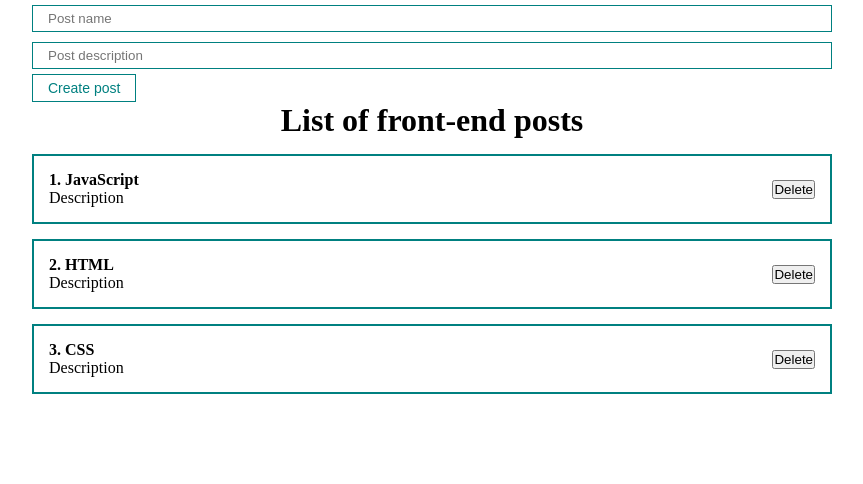
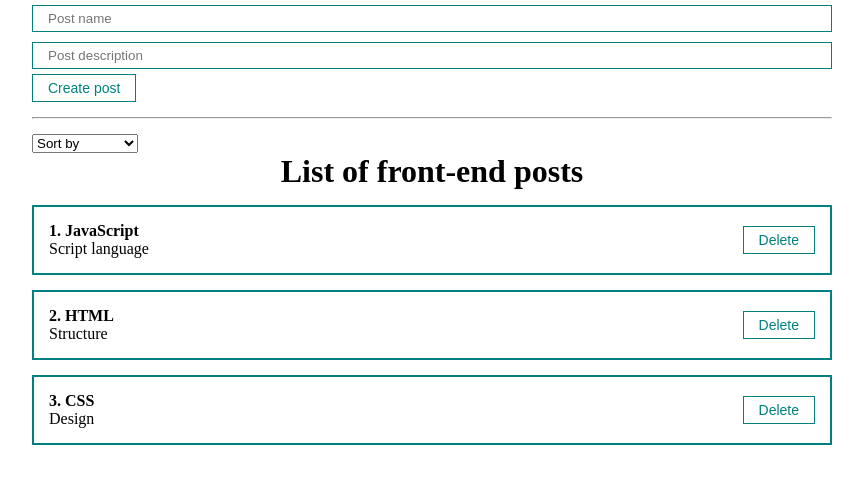
Before and after one commit to MaximEsin/Blog, a React (Create React App) app: page / in a window 1280 px wide. Shown: the top 484 px of the page, without its empty margins (208-1071 px from the left). Built offline with nearby package versions, Linux system fonts and the light colour scheme; the HTML template or start-up script is replaced by a standard one.

Commit message:
Sorting + new components

```diff
--- a/src/App.js
+++ b/src/App.js
@@ -2,35 +2,56 @@ import React from "react";
 import PostList from "./components/PostList";
 import "./styles/App.css";
 import { useState } from "react";
-import MyButton from "./components/UI/button/MyButton";
-import MyInput from "./components/UI/input/MyInput";
+import PostForm from "./components/PostForm";
+import MySelect from "./components/UI/select/MySelect";
 
 function App() {
   const [posts, setPosts] = useState([
-    { id: 1, title: "JavaScript", body: "Description" },
-    { id: 2, title: "HTML", body: "Description" },
-    { id: 3, title: "CSS", body: "Description" },
+    { id: 1, title: "JavaScript", body: "Script language" },
+    { id: 2, title: "HTML", body: "Structure" },
+    { id: 3, title: "CSS", body: "Design" },
   ]);
 
-  const [title, setTitle] = useState("");
+  const [selectedSort, setSelectedSort] = useState("");
 
-  const addNewPost = (e) => {
-    e.preventDefault();
+  const createPost = (newPost) => {
+    setPosts([...posts, newPost]);
+  };
+
+  // We get post from children component
+  const removePost = (post) => {
+    setPosts(posts.filter((p) => p.id !== post.id));
+  };
+
+  const sortPosts = (sort) => {
+    setSelectedSort(sort);
+    setPosts([...posts].sort((a, b) => a[sort].localeCompare(b[sort])));
   };
 
   return (
     <div className="App">
-      <form>
-        <MyInput
-          value={title}
-          onChange={(e) => setTitle(e.target.value)}
-          type="text"
-          placeholder="Post name"
+      <PostForm create={createPost} />
+      <hr style={{ margin: "15px 0" }} />
+      <div>
+        <MySelect
+          value={selectedSort}
+          onChange={sortPosts}
+          defaultValue="Sort by"
+          options={[
+            { value: "title", name: "By name" },
+            { value: "body", name: "By description" },
+          ]}
         />
-        <MyInput type="text" placeholder="Post description" />
-        <MyButton onClick={addNewPost}>Create post</MyButton>
-      </form>
-      <PostList posts={posts} title={"List of front-end posts"} />
+      </div>
+      {posts.length !== 0 ? (
+        <PostList
+          remove={removePost}
+          posts={posts}
+          title={"List of front-end posts"}
+        />
+      ) : (
+        <h1 style={{ textAlign: "center" }}>Posts not found!</h1>
+      )}
     </div>
   );
 }
--- /dev/null
+++ b/src/components/PostForm.jsx
@@ -0,0 +1,37 @@
+import React, { useState } from "react";
+import MyButton from "../components/UI/button/MyButton";
+import MyInput from "../components/UI/input/MyInput";
+
+const PostForm = ({ create }) => {
+  const [post, setPost] = useState({ title: "", body: "" });
+
+  const addNewPost = (e) => {
+    e.preventDefault();
+    const newPost = {
+      ...post,
+      id: Date.now(),
+    };
+    create(newPost);
+    setPost({ title: "", body: "" });
+  };
+
+  return (
+    <form>
+      <MyInput
+        value={post.title}
+        onChange={(e) => setPost({ ...post, title: e.target.value })}
+        type="text"
+        placeholder="Post name"
+      />
+      <MyInput
+        value={post.body}
+        onChange={(e) => setPost({ ...post, body: e.target.value })}
+        type="text"
+        placeholder="Post description"
+      />
+      <MyButton onClick={addNewPost}>Create post</MyButton>
+    </form>
+  );
+};
+
+export default PostForm;
--- a/src/components/PostItem.jsx
+++ b/src/components/PostItem.jsx
@@ -1,18 +1,20 @@
 import React from "react";
+import MyButton from "./UI/button/MyButton";
 
 const PostItem = (props) => {
-
   return (
     <div className="post">
       <div className="post_content">
-          <strong>{props.post.id}. {props.post.title}</strong>
+        <strong>
+          {props.number}. {props.post.title}
+        </strong>
         <div>{props.post.body}</div>
       </div>
       <div className="post_btns">
-          <button>Delete</button>
+        <MyButton onClick={() => props.remove(props.post)}>Delete</MyButton>
       </div>
     </div>
-    )
-}
+  );
+};
 
 export default PostItem;
--- a/src/components/PostList.jsx
+++ b/src/components/PostList.jsx
@@ -1,12 +1,17 @@
 import React from "react";
 import PostItem from "./PostItem";
 
-const PostList = ({ posts, title }) => {
+const PostList = ({ posts, title, remove }) => {
   return (
     <div>
       <h1 style={{ textAlign: "center" }}>{title}</h1>
-      {posts.map((post) => (
-        <PostItem post={post} key={post.id} />
+      {posts.map((post, index) => (
+        <PostItem
+          remove={remove}
+          number={index + 1}
+          post={post}
+          key={post.id}
+        />
       ))}
     </div>
   );
--- a/src/components/UI/input/MyInput.jsx
+++ b/src/components/UI/input/MyInput.jsx
@@ -1,7 +1,7 @@
 import React from "react";
 import classes from "./MyInput.module.css";
 
-const MyInput = (props) => {
+const MyInput = (props, ref) => {
   return <input className={classes.myInput} {...props} />;
 };
 
--- /dev/null
+++ b/src/components/UI/select/MySelect.jsx
@@ -0,0 +1,18 @@
+import React from "react";
+
+const MySelect = ({ options, defaultValue, value, onChange }) => {
+  return (
+    <select value={value} onChange={(event) => onChange(event.target.value)}>
+      <option disabled value="">
+        {defaultValue}
+      </option>
+      {options.map((option) => (
+        <option key={option.value} value={option.value}>
+          {option.name}
+        </option>
+      ))}
+    </select>
+  );
+};
+
+export default MySelect;
```
Lines whose indentation alone changed are shown as unchanged.
